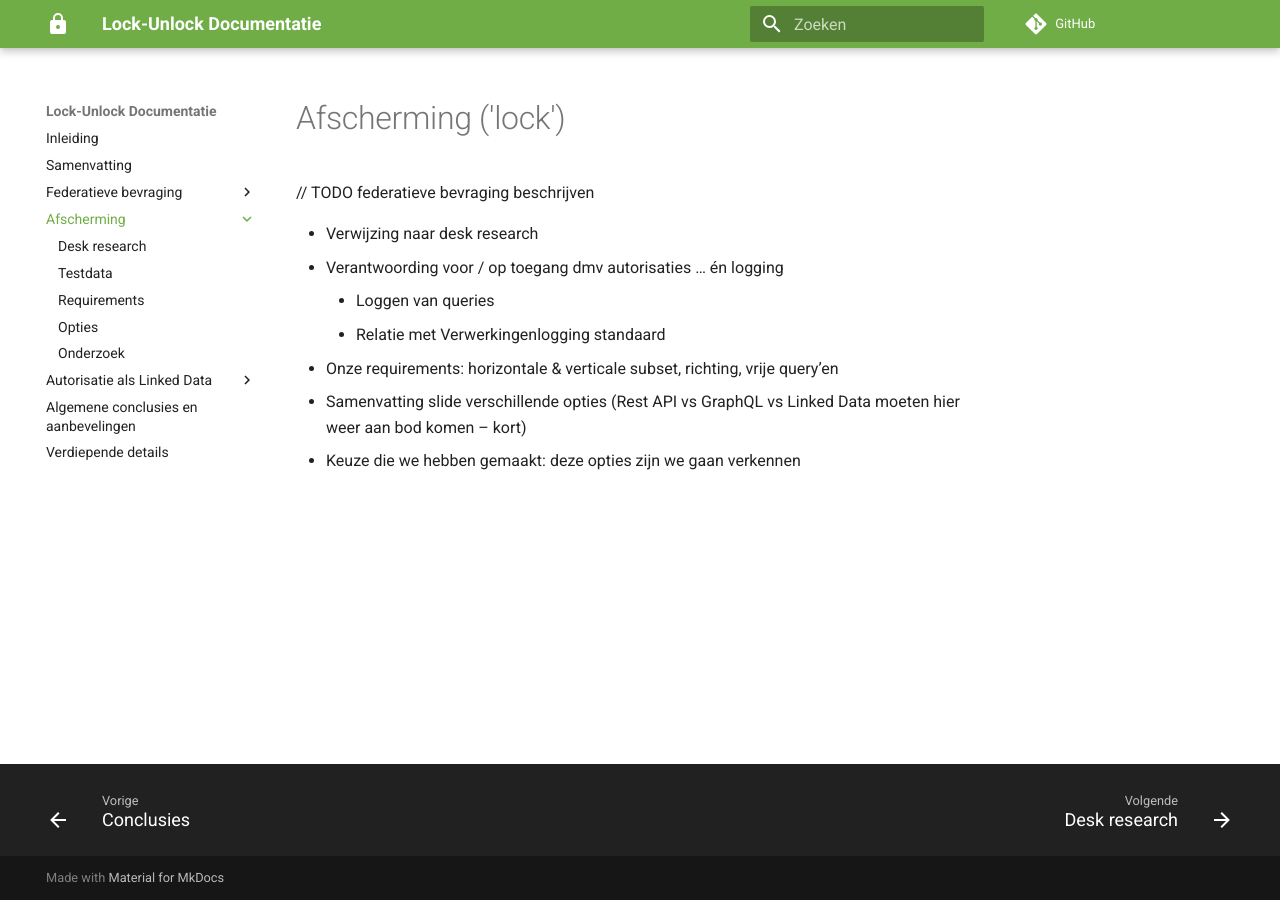
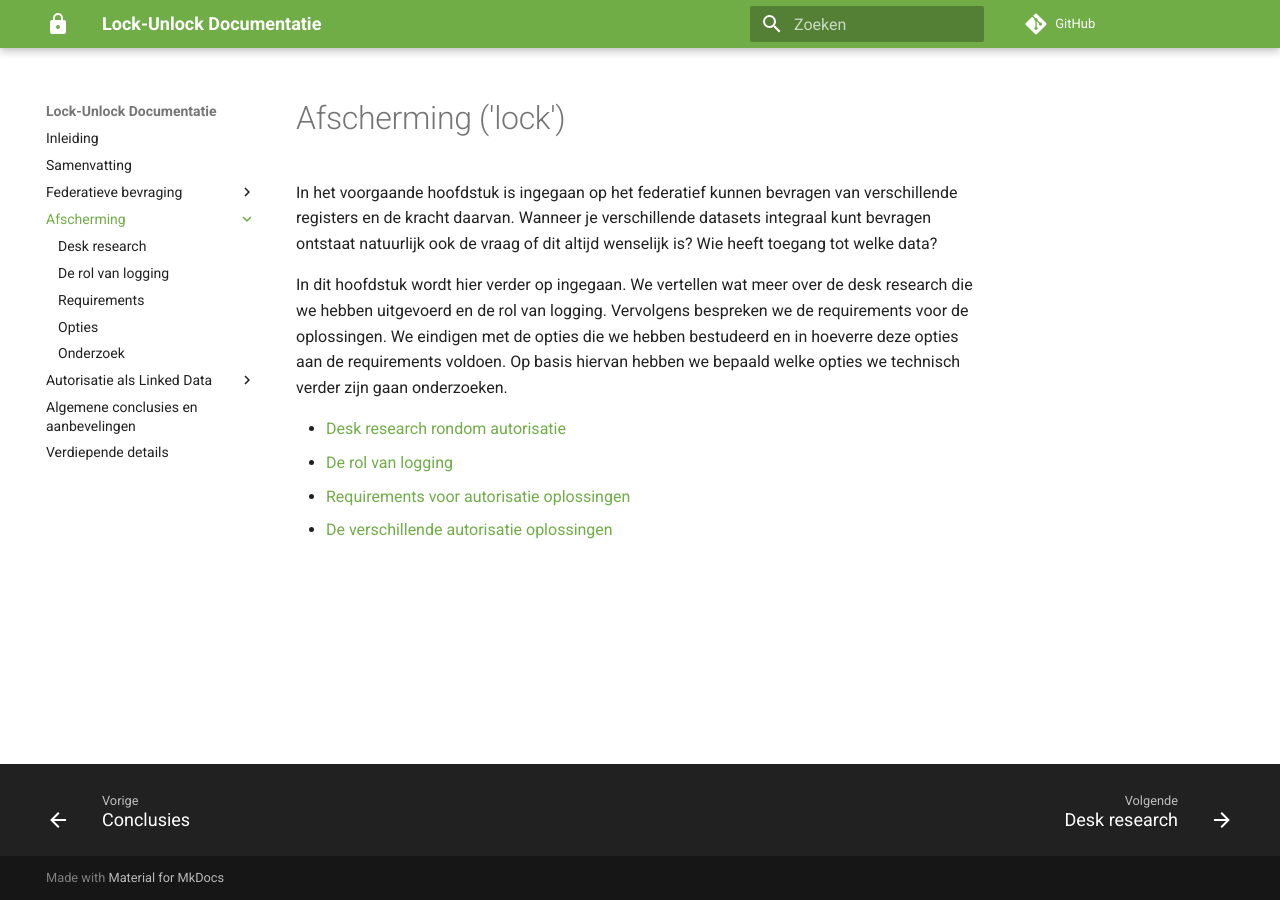
Before and after one commit to kadaster-labs/lock-unlock-docs, an MkDocs documentation site: the page built from docs/afscherming/index.md, in a window 1280 px wide. Built offline with MkDocs 1.6.1 and Material for MkDocs 9.7.7, drawn with Linux system fonts in a browser that asks for light colours; comment, search, counter and statistics services are not loaded.

Commit message:
Start met "afscherming"

```diff
--- a/docs/afscherming/index.md
+++ b/docs/afscherming/index.md
@@ -1,12 +1,11 @@
 ---
 title: Afscherming ('lock')
 ---
-// TODO federatieve bevraging beschrijven
+In het voorgaande hoofdstuk is ingegaan op het federatief kunnen bevragen van verschillende registers en de kracht daarvan. Wanneer je verschillende datasets integraal kunt bevragen ontstaat natuurlijk ook de vraag of dit altijd wenselijk is? Wie heeft toegang tot welke data?
 
-- Verwijzing naar desk research
-- Verantwoording voor / op toegang dmv autorisaties … én logging
-    - Loggen van queries
-    - Relatie met Verwerkingenlogging standaard
-- Onze requirements: horizontale & verticale subset, richting, vrije query’en
-- Samenvatting slide verschillende opties (Rest API vs GraphQL vs Linked Data moeten hier weer aan bod komen – kort)
-- Keuze die we hebben gemaakt: deze opties zijn we gaan verkennen
+In dit hoofdstuk wordt hier verder op ingegaan. We vertellen wat meer over de desk research die we hebben uitgevoerd en de rol van logging. Vervolgens bespreken we de requirements voor de oplossingen. We eindigen met de opties die we hebben bestudeerd en in hoeverre deze opties aan de requirements voldoen. Op basis hiervan hebben we bepaald welke opties we technisch verder zijn gaan onderzoeken.
+
+- [Desk research rondom autorisatie](./deskresearch.md)
+- [De rol van logging](./verantwoording.md)
+- [Requirements voor autorisatie oplossingen](./requirements.md)
+- [De verschillende autorisatie oplossingen](opties.md)
```
Also changed, not shown: docs/afscherming/deskresearch.md (+3 -1 lines), docs/afscherming/onderzoek.md (+1 -1 lines), docs/afscherming/opties.md (+2 -1 lines), docs/afscherming/requirements.md (+6 -1 lines), docs/afscherming/verantwoording.md (+16 -1 lines), 1 other file.
